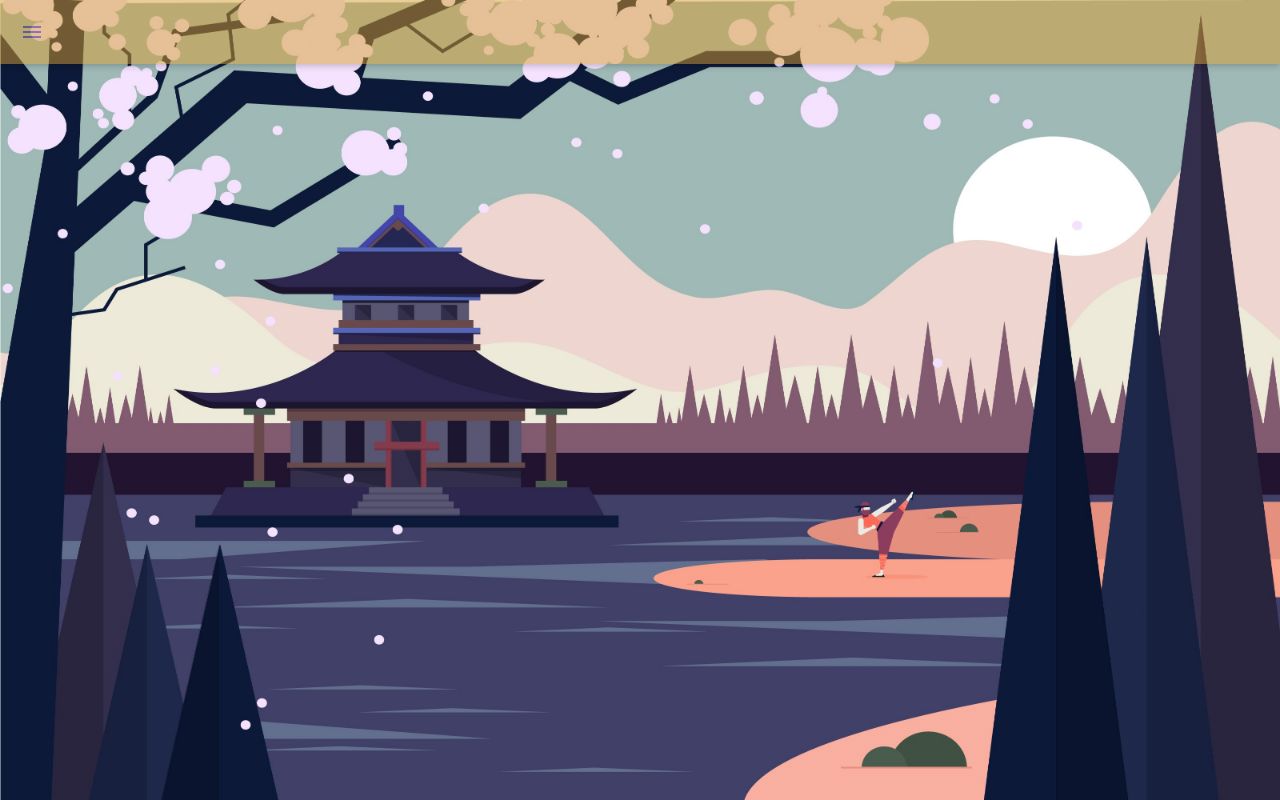
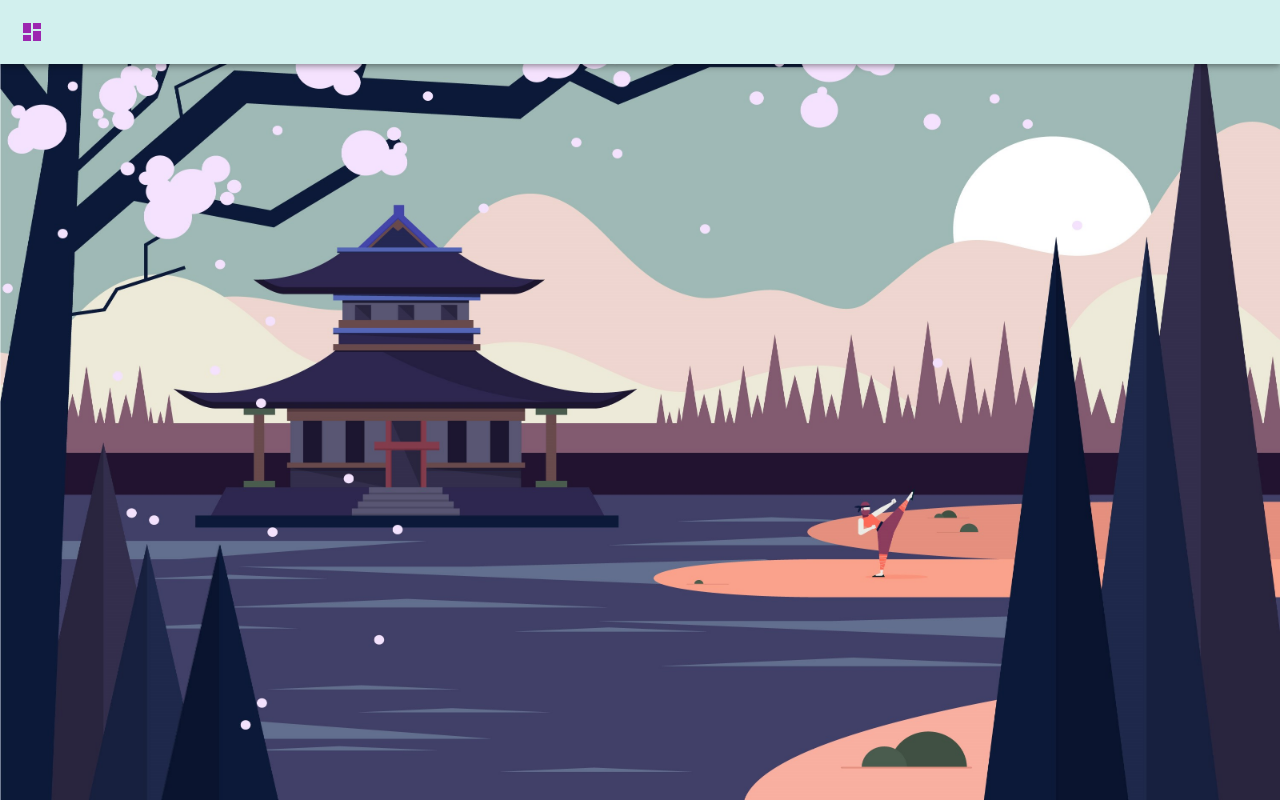
Before and after one commit to iamashutoshp/Skadoosh, a React (Create React App) app: page / in a window 1280 px wide. Built offline with nearby package versions, Linux system fonts and the light colour scheme; the HTML template or start-up script is replaced by a standard one.

Commit message:
feat/headerComp V0.001 : component added

```diff
--- a/src/modules/drawer/DrawerComponent.js
+++ b/src/modules/drawer/DrawerComponent.js
@@ -1,14 +1,10 @@
 import React from "react";
-import { styled, useTheme } from "@mui/material/styles";
+import { styled} from "@mui/material/styles";
 import Box from "@mui/material/Box";
 import Drawer from "@mui/material/Drawer";
-import CssBaseline from "@mui/material/CssBaseline";
-import MuiAppBar from "@mui/material/AppBar";
-import Toolbar from "@mui/material/Toolbar";
 import List from "@mui/material/List";
 import Divider from "@mui/material/Divider";
 import IconButton from "@mui/material/IconButton";
-import MenuIcon from "@mui/icons-material/Menu";
 import ChevronLeftIcon from "@mui/icons-material/ChevronLeft";
 import ListItem from "@mui/material/ListItem";
 import ListItemIcon from "@mui/material/ListItemIcon";
@@ -18,8 +14,7 @@ import TextSnippetSharpIcon from "@mui/icons-material/TextSnippetSharp";
 import PeopleIcon from "@mui/icons-material/People";
 import GroupAddTwoToneIcon from "@mui/icons-material/GroupAddTwoTone";
 import CottageIcon from "@mui/icons-material/Cottage";
-import { makeStyles } from "@mui/styles";
-import "./drawerComp.css";
+import HeaderComp from '../header/HeaderComp'
 const drawerWidth = 240;
 
 const Main = styled("main", { shouldForwardProp: (prop) => prop !== "open" })(
@@ -40,23 +35,6 @@ const Main = styled("main", { shouldForwardProp: (prop) => prop !== "open" })(
     }),
   })
 );
-
-const AppBar = styled(MuiAppBar, {
-  shouldForwardProp: (prop) => prop !== "open",
-})(({ theme, open }) => ({
-  transition: theme.transitions.create(["margin", "width"], {
-    easing: theme.transitions.easing.sharp,
-    duration: theme.transitions.duration.leavingScreen,
-  }),
-  ...(open && {
-    width: `calc(100% - ${drawerWidth}px)`,
-    marginLeft: `${drawerWidth}px`,
-    transition: theme.transitions.create(["margin", "width"], {
-      easing: theme.transitions.easing.easeOut,
-      duration: theme.transitions.duration.enteringScreen,
-    }),
-  }),
-}));
 
 const DrawerHeader = styled("div")(({ theme }) => ({
   display: "flex",
@@ -80,25 +58,7 @@ export default function DrawerComponent() {
 
   return (
     <Box sx={{ display: "flex" }} >
-      <CssBaseline />
-      <AppBar
-        position="fixed"
-        open={open}
-        enableColorOnDark
-        className="appbar"
-      >
-        <Toolbar>
-          <IconButton
-            color="inherit"
-            aria-label="open drawer"
-            onClick={handleDrawerOpen}
-            edge="start"
-            sx={{ mr: 1, ...(open && { display: "none" }) }}
-          >
-            <MenuIcon />
-          </IconButton>
-        </Toolbar>
-      </AppBar>
+      <HeaderComp handleDrawerOpen={handleDrawerOpen} open={open}/>
 
       <Drawer
         anchor="left"
--- a/src/modules/drawer/drawerComp.css
+++ /dev/null
@@ -1,6 +0,0 @@
-.appbar.MuiAppBar-root {
-    color: #28046b;
-    background-color: rgb(216, 158, 49);
-    opacity: 50%;
-    align-items: flex-start;
-}
--- /dev/null
+++ b/src/modules/header/HeaderComp.js
@@ -0,0 +1,47 @@
+import React from "react";
+import CssBaseline from "@mui/material/CssBaseline";
+import Toolbar from "@mui/material/Toolbar";
+import { styled} from "@mui/material/styles";
+import MuiAppBar from "@mui/material/AppBar";
+import IconButton from "@mui/material/IconButton";
+import "./header.css";
+import DashboardSharpIcon from '@mui/icons-material/DashboardSharp';
+
+const drawerWidth = 240;
+
+const AppBar = styled(MuiAppBar, {
+    shouldForwardProp: (prop) => prop !== "open",
+  })(({ theme, open }) => ({
+    transition: theme.transitions.create(["margin", "width"], {
+      easing: theme.transitions.easing.sharp,
+      duration: theme.transitions.duration.leavingScreen,
+    }),
+    ...(open && {
+      width: `calc(100% - ${drawerWidth}px)`,
+      marginLeft: `${drawerWidth}px`,
+      transition: theme.transitions.create(["margin", "width"], {
+        easing: theme.transitions.easing.easeOut,
+        duration: theme.transitions.duration.enteringScreen,
+      }),
+    }),
+  }));
+
+export default function HeaderComp(props) {
+  return (
+    <div>
+      <CssBaseline />
+      <AppBar position="fixed" open={props.open} enableColorOnDark className="appbar">
+        <Toolbar>
+          <IconButton
+            aria-label="open drawer"
+            onClick={props.handleDrawerOpen}
+            edge="start"
+            sx={{ mr: 1, ...(props.open && { display: "none" }) }}
+          >
+            <DashboardSharpIcon color="secondary"/>
+          </IconButton>
+        </Toolbar>
+      </AppBar>
+    </div>
+  );
+}
--- /dev/null
+++ b/src/modules/header/header.css
@@ -0,0 +1,6 @@
+.appbar.MuiAppBar-root {
+    color: #f75b01;
+    background-color: rgb(210, 240, 238);
+    /* opacity: 50%; */
+    align-items: flex-start;
+}
```
